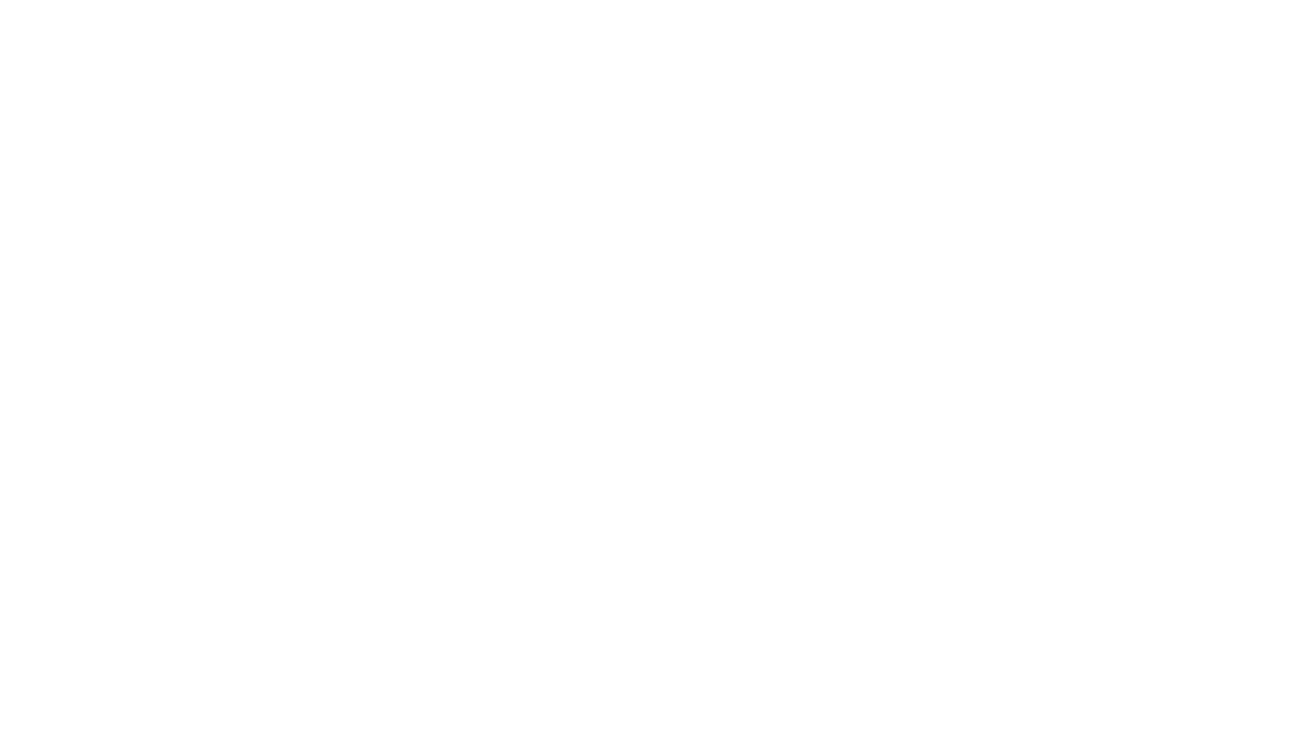
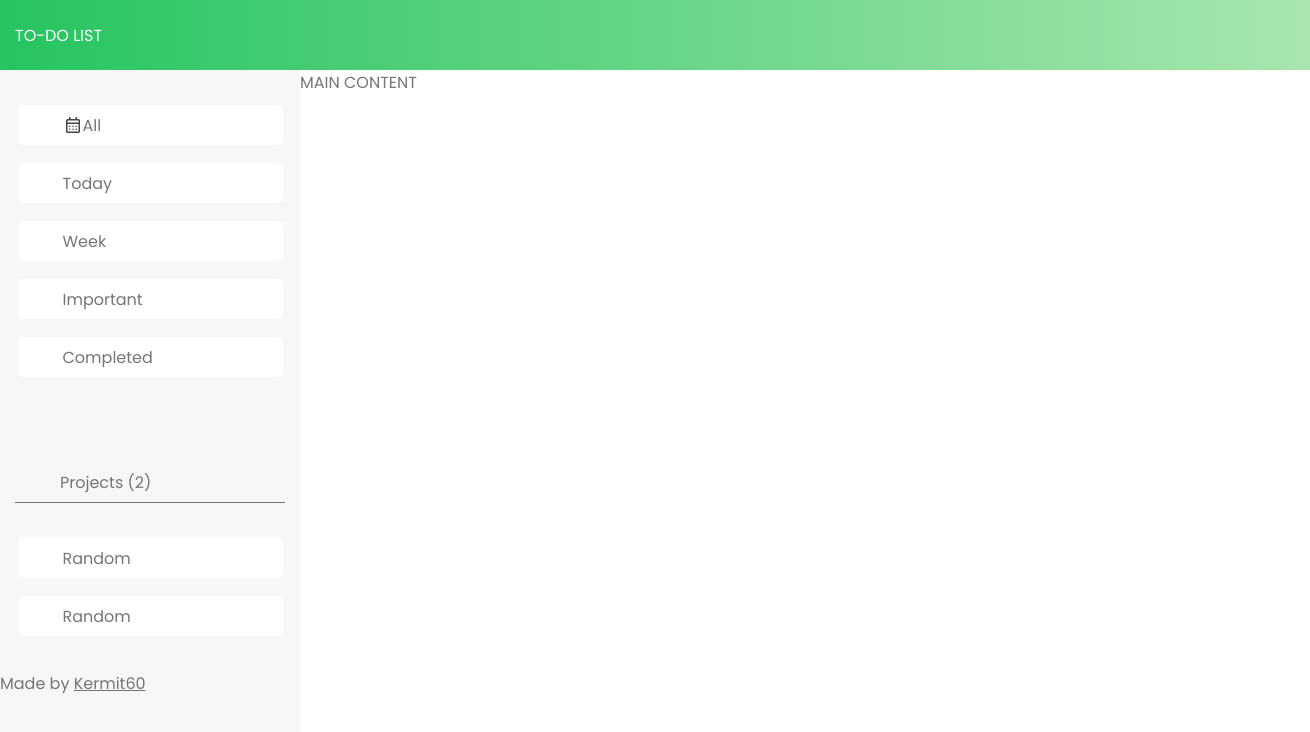
Before and after one commit to kermit60/todo-list, a website built with webpack: page src/index.html in a window 1280 px wide. Shown: the whole page, 1310 px wide, since content can reach past the window. Built offline with nearby package versions, Linux system fonts and the light colour scheme.

Commit message:
Add html loader to load icons and update layout

```diff
--- a/package.json
+++ b/package.json
@@ -13,7 +13,9 @@
   "author": "",
   "license": "MIT",
   "devDependencies": {
+    "copy-webpack-plugin": "^12.0.2",
     "css-loader": "^7.1.2",
+    "html-loader": "^5.0.0",
     "html-webpack-plugin": "^5.6.0",
     "style-loader": "^4.0.0",
     "webpack": "^5.92.1",
--- a/src/index.html
+++ b/src/index.html
@@ -4,8 +4,42 @@
     <meta charset="UTF-8">
     <meta name="viewport" content="width=device-width, initial-scale=1.0">
     <title>To-do list</title>
+    <link rel="all-icon" href="./assets/all-icon.svg">
 </head>
 <body>
+    <header id="header">TO-DO LIST</header>
+    <div id="container">
+        <nav id="side-bar">
+            <div id="menu-links">
+                <a href="#" class="menu-link">
+                    <img src="./assets/all-icon.svg" alt="menu-icon-all">
+                    <p class="menu-link-title">All</p>
+                </a>
+                <a href="#" class="menu-link">Today</a>
+                <a href="#" class="menu-link">Week</a>
+                <a href="#" class="menu-link">Important</a>
+                <a href="#" class="menu-link">Completed</a>
+            </div>
+            <div id="menu-projects">
+                <div class="project-title">
+                    Projects (2)
+                </div>
+                <div class="project-links">
+                    <a href="#" class="project-link">Random</a>
+                    <a href="#" class="project-link">Random</a>
+                </div>
+                <footer id="project-footer">
+                    <p class="">Made by
+                        <a href="https://github.com/kermit60">Kermit60</a>
+                    </p>
+                </footer>
+            </div>
+        </nav>
+        <main id="main">
+            MAIN CONTENT
+        </main>
+    </div>
+
 
 </body>
 </html>
--- a/src/index.js
+++ b/src/index.js
@@ -1,2 +1,7 @@
+import './style.css';
+
+import All from './assets/all-icon.svg';
+
+
 console.log('does the live reloading work');
 console.log('the live reloading does work')
--- /dev/null
+++ b/src/style.css
@@ -0,0 +1,83 @@
+@import url('https://fonts.googleapis.com/css2?family=Poppins:ital,wght@0,100;0,200;0,300;0,400;0,500;0,600;0,700;0,800;0,900;1,100;1,200;1,300;1,400;1,500;1,600;1,700;1,800;1,900&display=swap');
+
+* {
+    /* border: 1px solid red; */
+    padding: 0;
+    margin: 0;
+    font-family: 'Poppins', sans-serif;
+    color: var(--main-font-color);
+}
+
+:root {
+    --header-color: rgb(38, 196, 96);
+    --main-font-color: #757575;
+    --main-opposite-font-color: white;
+    --header-background-color: #f7f7f7;
+
+}
+
+#header {
+    display: flex;
+    background: linear-gradient(90deg, var(--header-color), #a8e6ae);
+    align-items: center;
+    width: 100%;
+    height: 60px;
+    padding: 5px 15px;
+    color: var(--main-opposite-font-color);
+}
+
+#container {
+    display: grid;
+    grid-template-columns: 300px 1fr;
+
+}
+
+#side-bar {
+    height: 100%;
+    background-color: var(--header-background-color);
+}
+
+#menu-links,
+.project-links {
+    display: flex;
+    flex-direction: column;
+    padding: 35px;
+    gap: 18px;
+    align-items: center;
+
+}
+
+.menu-link,
+.project-link {
+    display: flex;
+    align-items: center;
+    width: 220px;
+    height: 40px;
+    color: var(--main-font-color);
+    text-decoration: none;
+    border-radius: 5px;
+    background-color: white;
+    padding-left: 45px;
+}
+
+#menu-projects {
+    display: flex;
+    flex-direction: column;
+
+    margin-top: 50px;
+}
+
+.project-title {
+    display: flex;
+    align-self: center;
+    align-items: center;
+    width: 225px;
+    height: 40px;
+    border-bottom: 1px solid var(--main-font-color);
+    padding-left: 45px;
+
+}
+
+#main {
+    height: 1000px;
+}
--- a/webpack.config.js
+++ b/webpack.config.js
@@ -1,5 +1,6 @@
 const path = require('path');
 const HtmlWebpackPlugin = require('html-webpack-plugin');
+const CopyWebpackPlugin = require('copy-webpack-plugin');
 
 module.exports = {
   mode: 'development',
@@ -11,13 +12,17 @@ module.exports = {
   output: {
     filename: '[name].js',
     path: path.resolve(__dirname, 'dist'),
-    clean: true,
+    clean: true
   },
   plugins: [
      new HtmlWebpackPlugin({
-       title: 'Development',
+        filename: 'index.html',
+        template: './src/index.html',
+        inject: 'body',
      }),
+
   ],
+
   module: {
     rules: [
       {
@@ -27,6 +32,15 @@ module.exports = {
       {
         test: /\.(png|svg|jpg|jpeg|gif)$/i,
         type: 'asset/resource',
+        generator: {
+          filename: 'assets/[name].[hash][ext]'
+        }
+      },
+      {
+        test: /\.html$/i,
+        use: [{
+          loader: "html-loader"
+        }],
       },
     ],
   },
```
Also changed, not shown: dist/assets/all-icon.21c8956e24c00bcc2540.svg (added), dist/index.html, dist/main.js, src/assets/all-icon.svg (added), src/assets/today-icon.svg (added), 2 other files.
